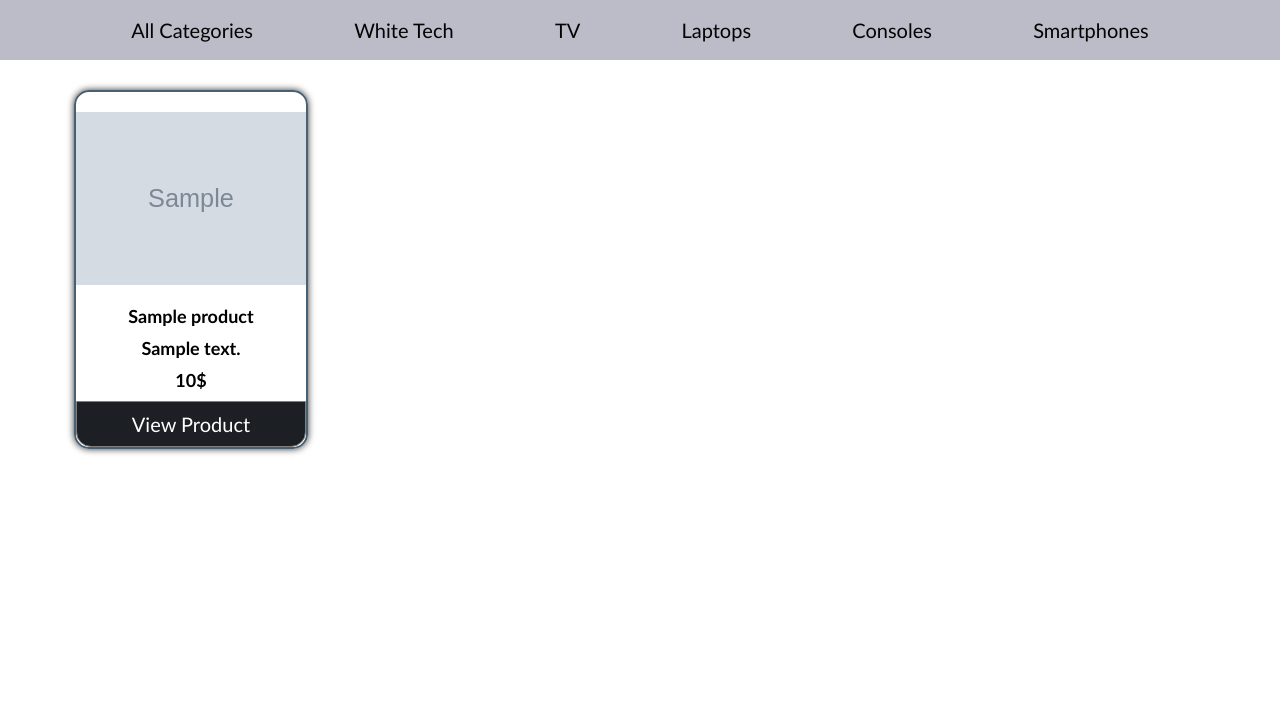
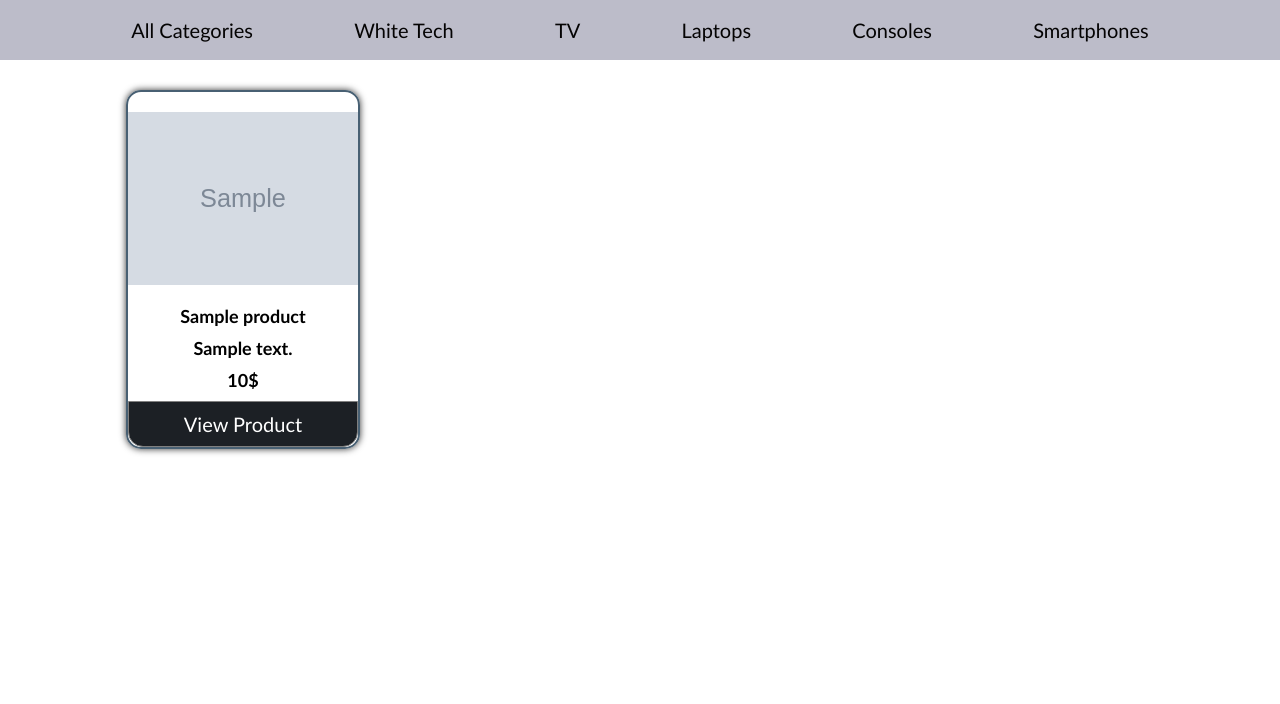
Before and after one commit to argjend02/ProjektiWeb2022, a PHP site: page /products.php in a window 1280 px wide. Shown: the part 83-787 px from the top of the page. Run offline with PHP 8.4, Linux system fonts and the light colour scheme; tables that the repository leaves empty or names only in its code hold one stand-in row (values such as "Sample post"); grey boxes marked "Sample" are stand-in pictures.

Commit message:
css modifications

```diff
--- a/file.css
+++ b/file.css
@@ -9,6 +9,7 @@ a{
 	display: flex;
 	flex-wrap: wrap;
 	align-items: center;
+	margin-left: 116px;
 	/* justify-content: flex-start; */
 }
 
@@ -25,7 +26,7 @@ a{
 
 .product-image image {
 	background-color: aqua;
-	object-fit: cover;
+	/* object-fit: cover; */
 }
 
 .container1 .card1{
@@ -35,8 +36,8 @@ a{
 	overflow: hidden;
 	border: 2px solid rgb(72, 96, 115);
 	border-radius: 15px;
+	box-shadow: 0 0 7px rgba(0, 0, 0, 0.8);
 
-	box-shadow: 0 0 7px rgba(0, 0, 0, 0.8);
 }
 
 .container1 .card1 .product-image{
@@ -45,9 +46,12 @@ a{
 }
 .container1 .card1 .product-image img{
 	width: 100%;
+	height: 173px;
+	object-fit: contain;
 	transition: 0.4s;
-	max-height: 173px;
-}
+  }
+
+
 .container1 .card1 .product-image img:hover{
 	transform: scale(1.1);
 }
```
